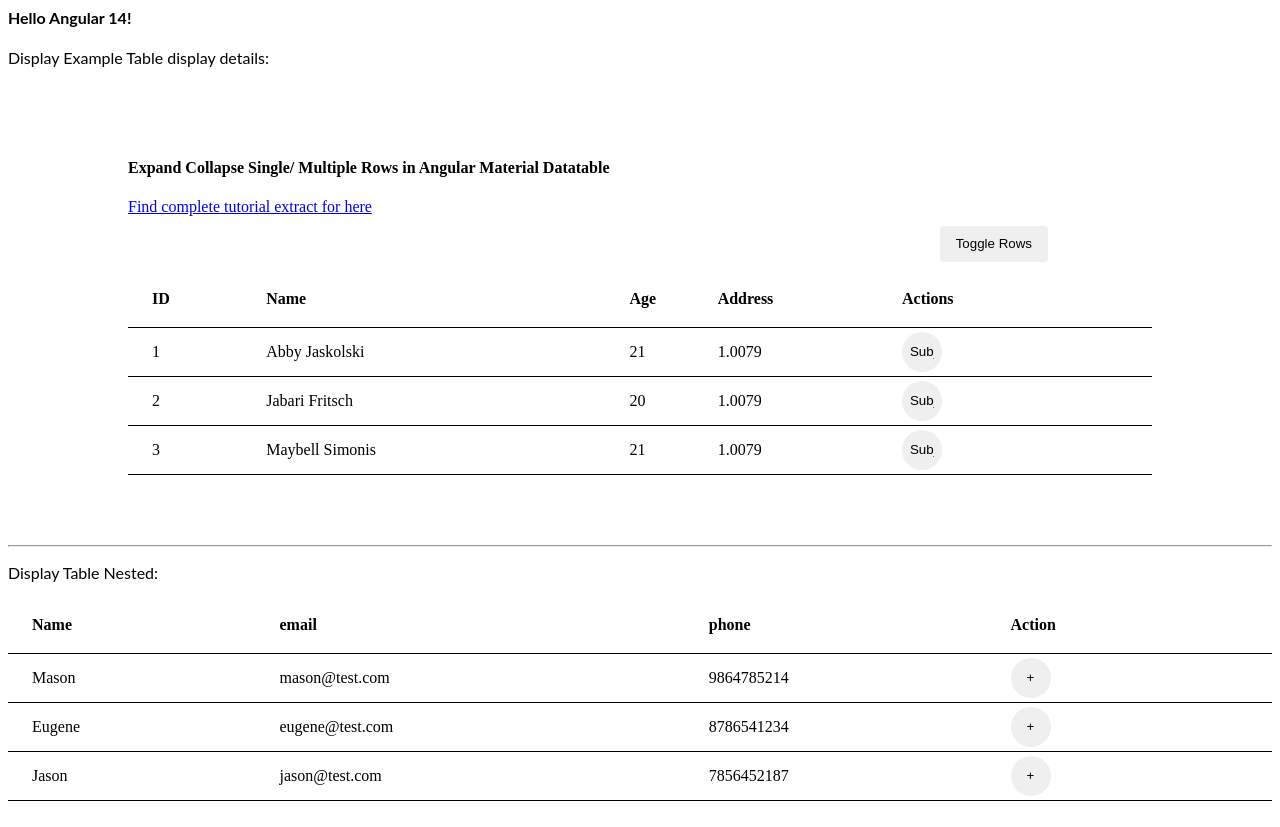
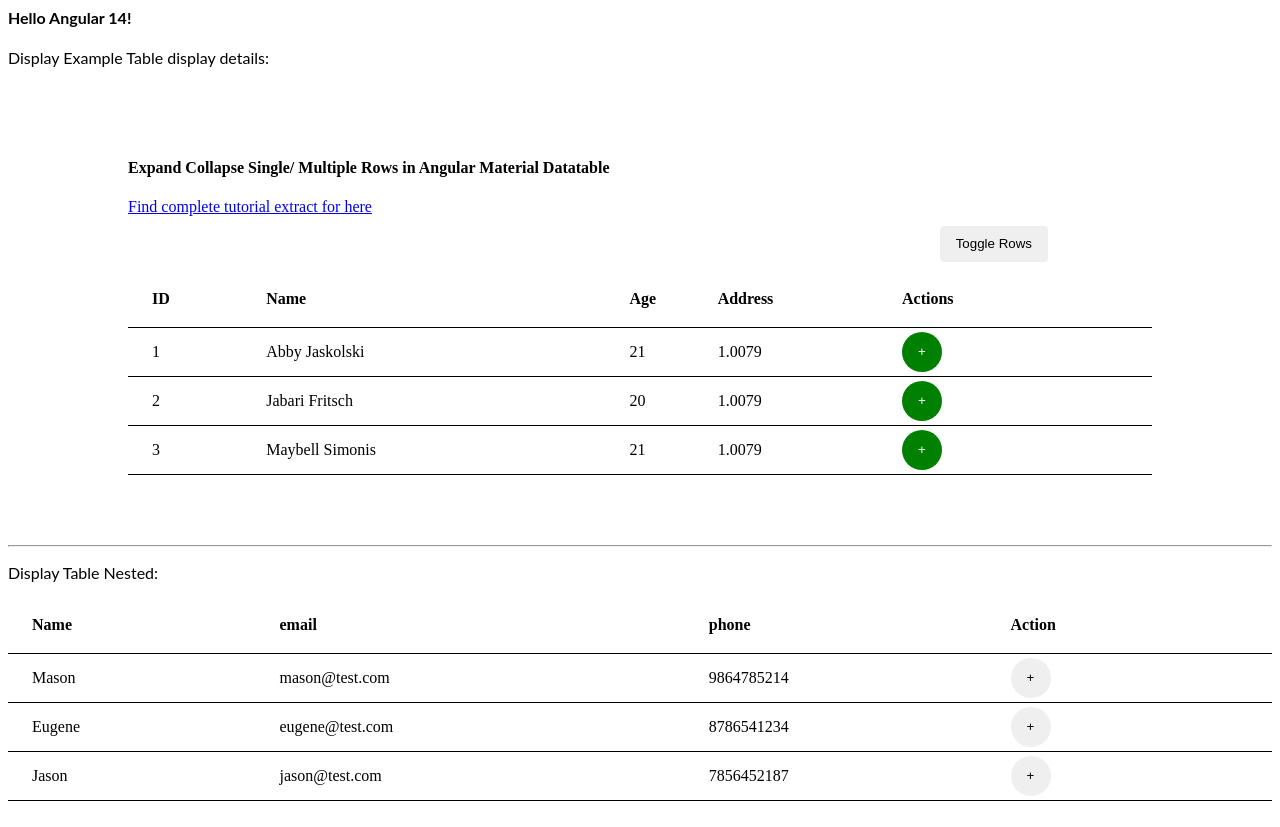
Before and after one commit to pcmurillo/Angular-material-table-nested-angular12-, an Angular app: page / in a window 1280 px wide. Built offline with nearby package versions, Linux system fonts and the light colour scheme.

Commit message:
2 files modified

```diff
--- a/src/app/table-detail/table-detail.component.css
+++ b/src/app/table-detail/table-detail.component.css
@@ -50,3 +50,8 @@ tr.student-element-row:not(.student-expanded-row):active {
 .student-element-description-attribution {
   opacity: 0.5;
 }
+
+.btn_success {
+  color: white;
+  background-color: green;
+}
--- a/src/app/table-detail/table-detail.component.html
+++ b/src/app/table-detail/table-detail.component.html
@@ -39,8 +39,8 @@
     <ng-container matColumnDef="actions">
       <th mat-header-cell *matHeaderCellDef> Actions </th>
       <td mat-cell *matCellDef="let element">
-          <button mat-icon-button color="primary" >
-            <mat-icon matTooltip="toogle" (click)="element.isExpanded = !element.isExpanded">Subject</mat-icon>
+          <button mat-icon-button class="btn_success">
+            <mat-icon matTooltip="toogle" (click)="element.isExpanded = !element.isExpanded">+</mat-icon>
           </button>
       </td>
     </ng-container>
```
